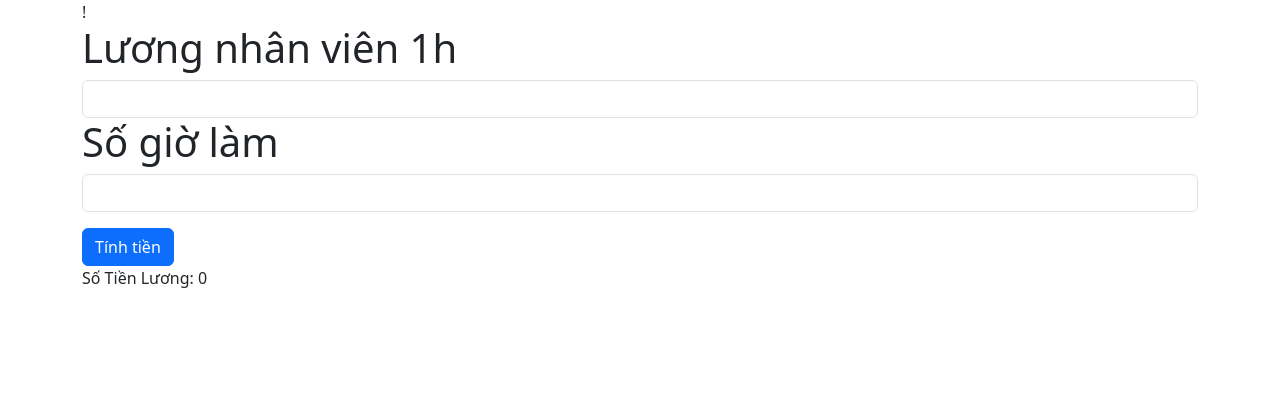
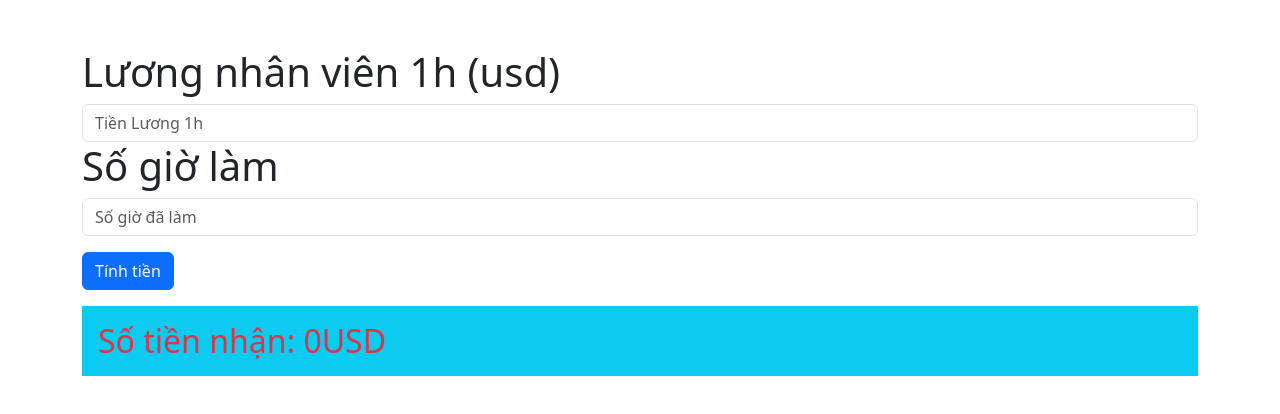
Before and after one commit to Ng-HuuDev/bai-tap-js-buoi2-3, a plain HTML site: page bai 1/index.html in a window 1280 px wide. Both pictures are taken after a click on the button "Tính tiền". Drawn offline with nearby package versions, Linux system fonts and the light colour scheme.

Commit message:
xong bai 1

```diff
--- a/bai 1/index.html
+++ b/bai 1/index.html
@@ -1,7 +1,7 @@
-!<!DOCTYPE html>
+<!DOCTYPE html>
 <html lang="en">
   <head>
-    <title>Title</title>
+    <title>Bai 1</title>
     <!-- Required meta tags -->
     <meta charset="utf-8" />
     <meta
@@ -17,11 +17,21 @@
       crossorigin="anonymous"
     />
   </head>
-  <body class="container">
-    <h1>Lương nhân viên 1h</h1>
-    <input type="text" class="form-control" id="tienluong1h" />
+  <body class="container mt-5">
+    <h1>Lương nhân viên 1h (usd)</h1>
+    <input
+      type="number"
+      class="form-control"
+      id="tienluong1h"
+      placeholder="Tiền Lương 1h"
+    />
     <h1>Số giờ làm</h1>
-    <input type="text" class="form-control" id="sogiolam" />
+    <input
+      type="number"
+      class="form-control"
+      id="sogiolam"
+      placeholder="Số giờ đã làm"
+    />
     <button onclick="tinhTien()" class="btn btn-primary mt-3">Tính tiền</button>
     <div id="result"></div>
     <!-- BS5 -->
--- a/bai 1/index.js
+++ b/bai 1/index.js
@@ -1,7 +1,9 @@
 function tinhTien() {
   var tien1hTag = document.getElementById("tienluong1h");
-  var sogioTag = document.getElementById("sogiolam");
+  var soGioTag = document.getElementById("sogiolam");
   var sotienluong = tienluong1h.value * sogiolam.value;
   console.log(sotienluong);
-  document.getElementById("result").innerHTML = `Số Tiền Lương: ${sotienluong}`;
+  document.getElementById(
+    "result"
+  ).innerHTML = `<h2 class="text-danger bg-info p-3 mt-3"> Số tiền nhận: ${sotienluong}USD </h2>`;
 }
```
